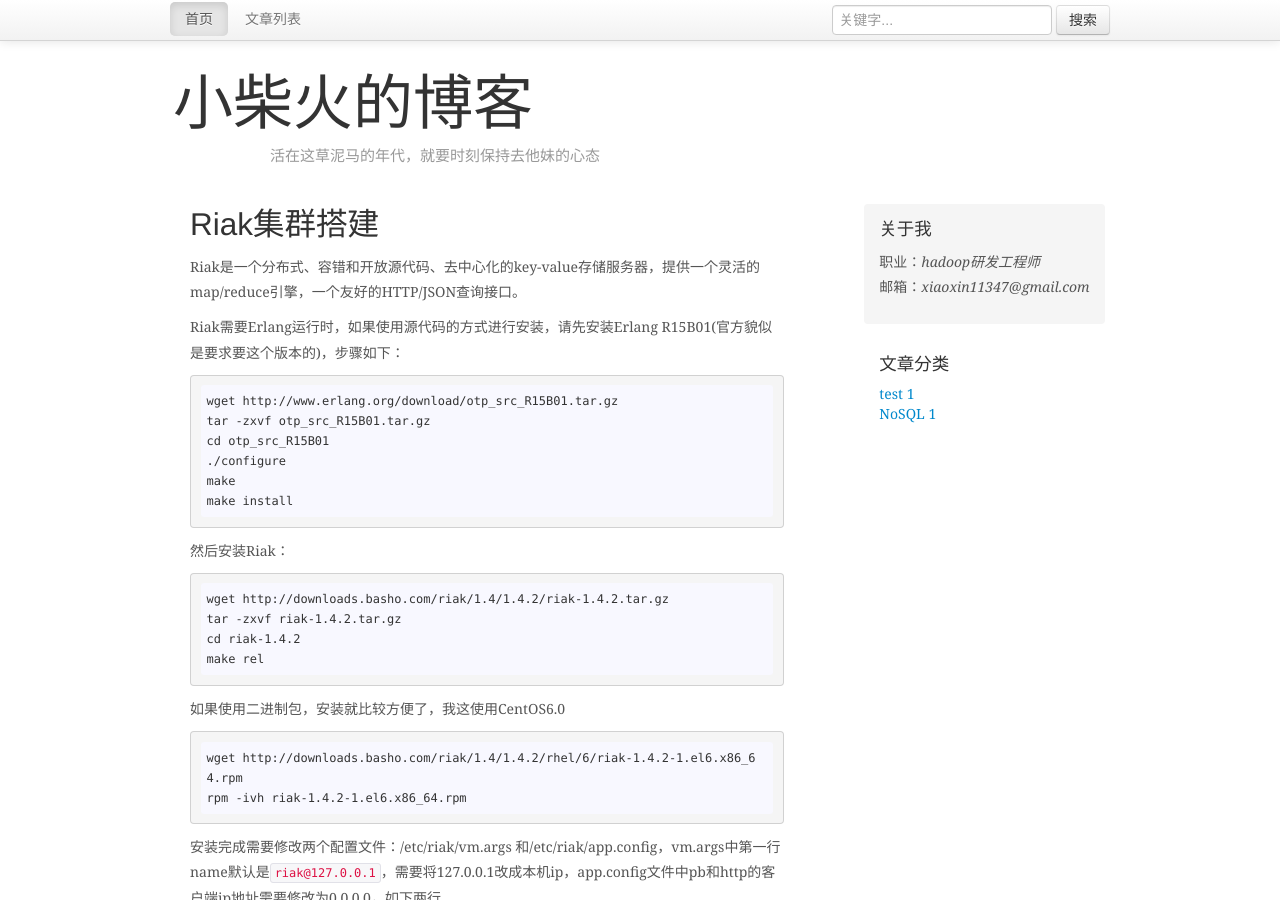
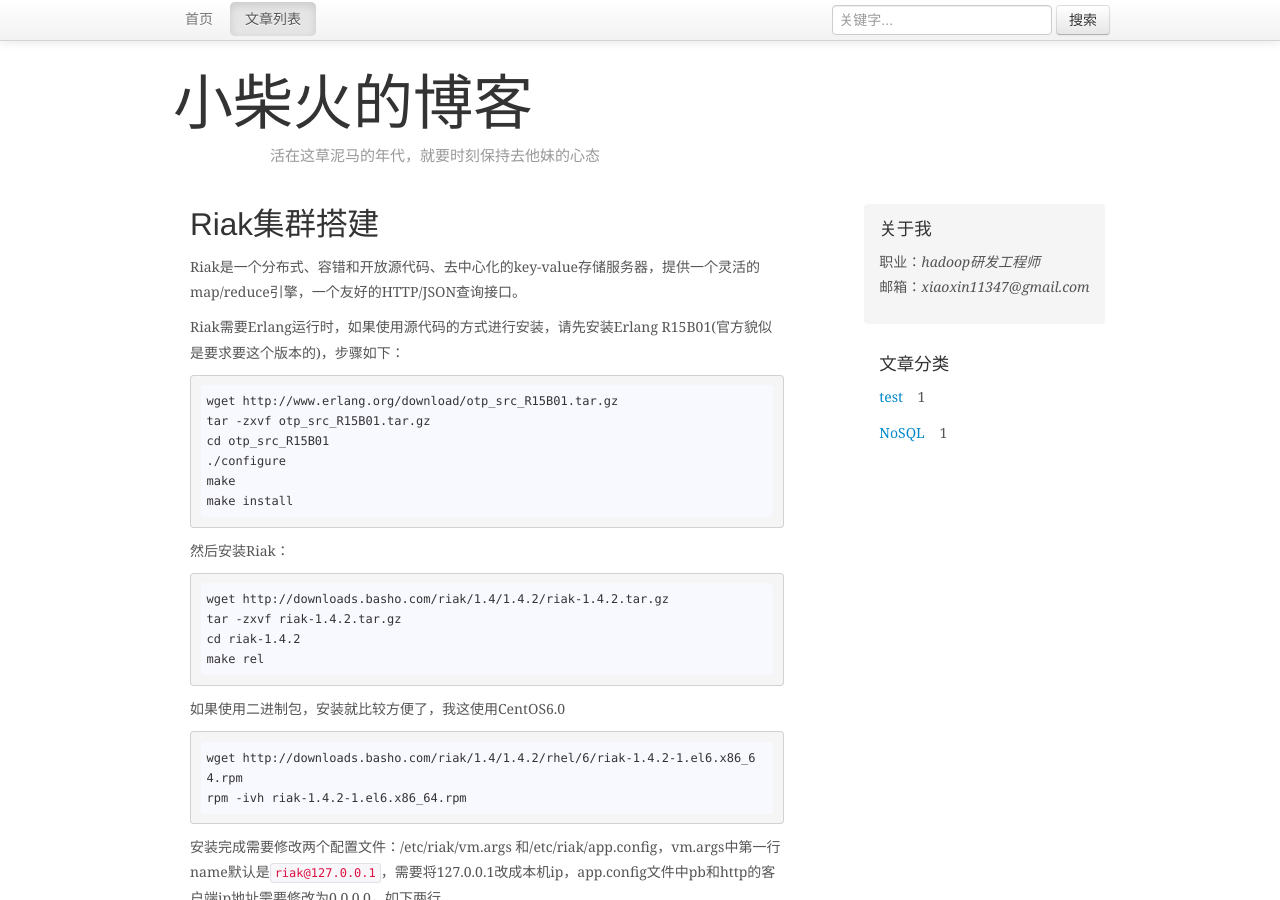
Before and after one commit to 77xiaoxin/77xiaoxin.github.io, a Jekyll site: the page built from _posts/NoSQL/2014-01-02-Riak.md, in a window 1280 px wide and 900 px high. Built offline with Jekyll 4.4.1, drawn with Linux system fonts in a browser that asks for light colours; Markdown is read by kramdown in place of the engine named in the settings.

Commit message:
update style

```diff
--- a/_layouts/archive.html
+++ b/_layouts/archive.html
@@ -60,11 +60,9 @@
 					</div>
 					<div class="classify">
 						<h4>文章分类</h4>
-						<ul class="list-unstyled">
-							{% for category in site.categories %}
-								<li style="line-height:150%"><a href="/categories/{{ category | first }}/">{{ category | first }} {{ category | last | size }}</a></li>
-							{% endfor %}
-						</ul>
+						{% for category in site.categories %}
+							<p><a href="/categories/{{ category | first }}/">{{ category | first }}</a>&nbsp;&nbsp;&nbsp;&nbsp;{{ category | last | size }}</p>
+						{% endfor %}
 					</div>
 				</div>
 			</div>
--- a/_layouts/default.html
+++ b/_layouts/default.html
@@ -60,11 +60,9 @@
 					</div>
 					<div class="classify">
 						<h4>文章分类</h4>
-						<ul class="list-unstyled">
-							{% for category in site.categories %}
-								<li><a href="/categories/{{ category | first }}/">{{ category | first }} {{ category | last | size }}</a></li>
-							{% endfor %}
-						</ul>
+						{% for category in site.categories %}
+							<p><a href="/categories/{{ category | first }}/">{{ category | first }}</a>&nbsp;&nbsp;&nbsp;&nbsp;{{ category | last | size }}</p>
+						{% endfor %}
 					</div>
 				</div>
 			</div>
```
Also changed, not shown: _posts/NoSQL/2014-01-02-Riak.md (+1 -1 lines), _posts/Test/2013-12-27-test.md (+1 -1 lines).
